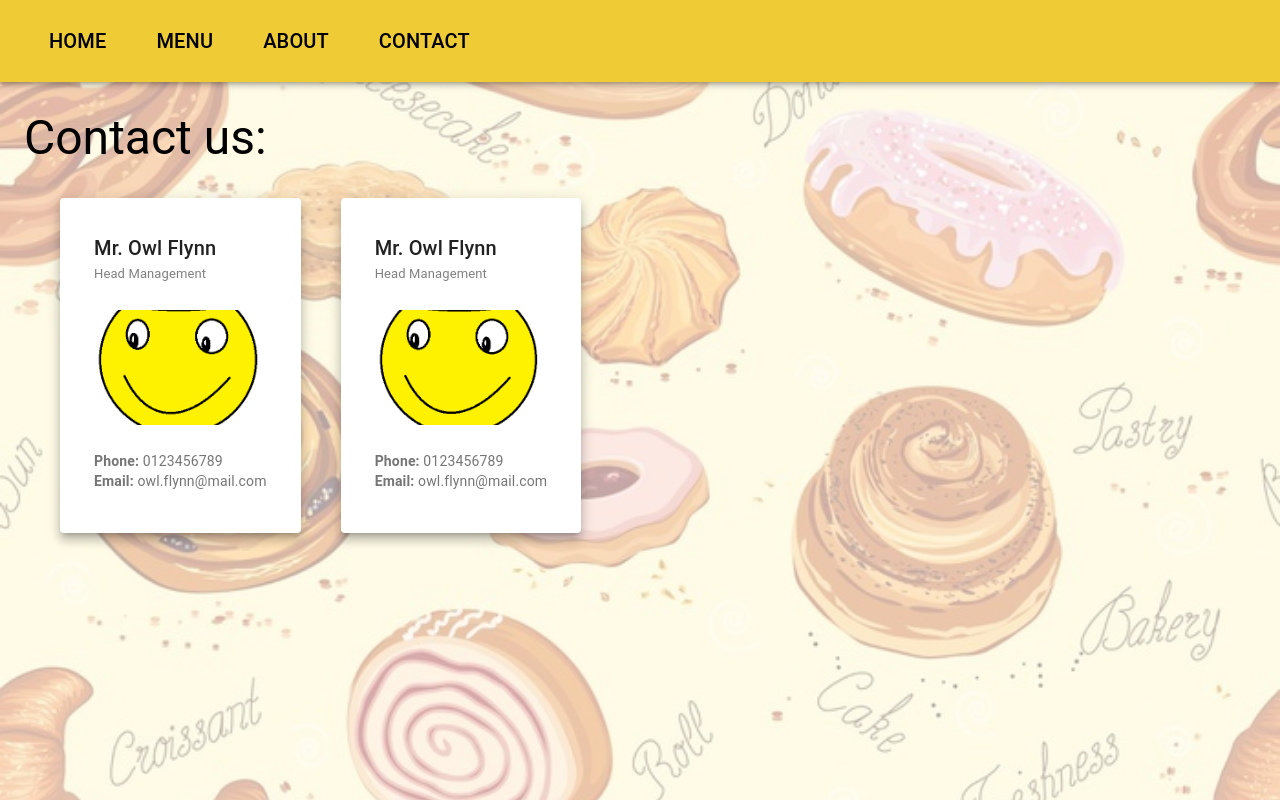
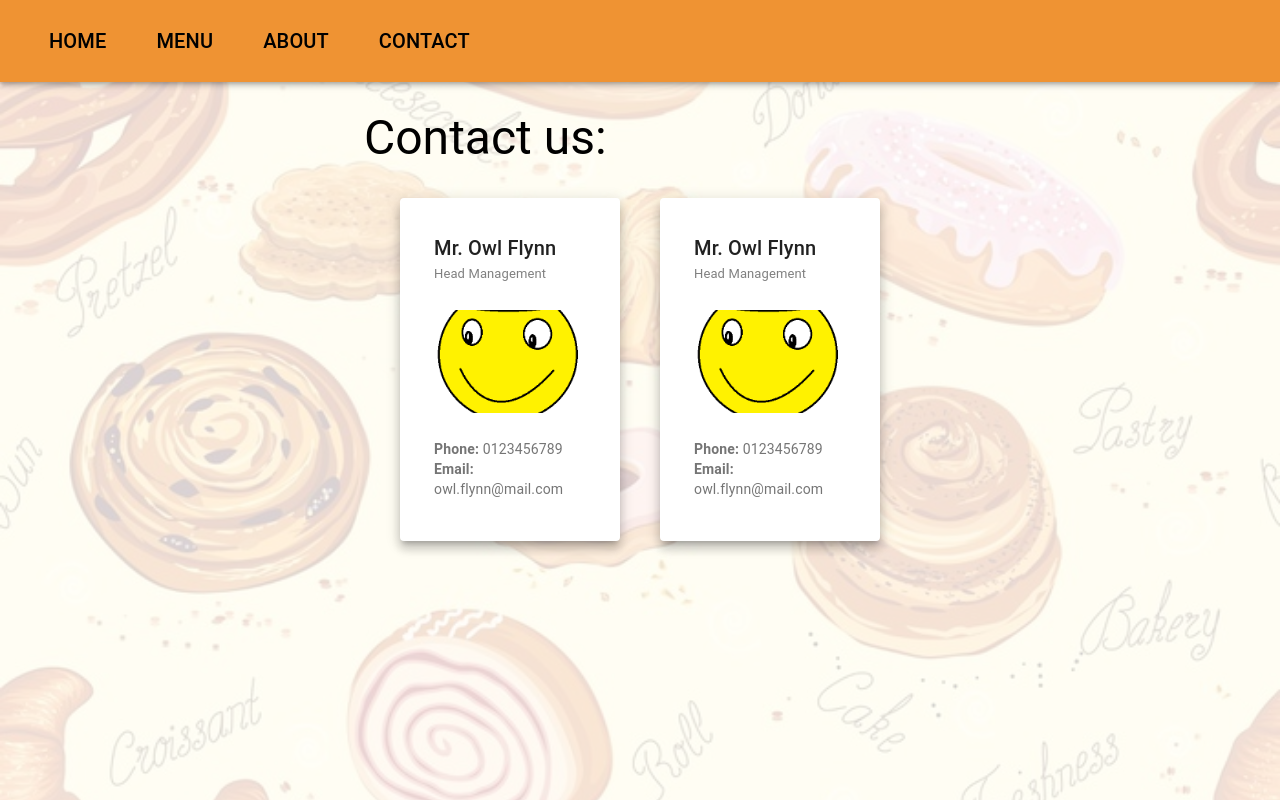
Before and after one commit to KingOfTheBeef/web-app, a React (Create React App) app: page /contact in a window 1280 px wide. Built offline with nearby package versions, Linux system fonts and the light colour scheme.

Commit message:
Small aesthetic changes

```diff
--- a/src/App.css
+++ b/src/App.css
@@ -21,7 +21,7 @@ html {
 
 .my-container img {
     width: 100%;
-    opacity: 0.4;
+    opacity: 0.2;
     z-index: -100;
     position: fixed;
 }
--- a/src/components/Contact.js
+++ b/src/components/Contact.js
@@ -31,7 +31,7 @@ const Contact = () => {
 
     const classes = useStyles();
     return (
-        <Container>
+        <Container maxWidth="sm">
             <div style={{padding: "1em"}}/>
             <Typography variant="h3">Contact us:</Typography>
             <br/>
--- a/src/components/Theme.js
+++ b/src/components/Theme.js
@@ -5,7 +5,7 @@ import { createMuiTheme } from '@material-ui/core/styles';
 const theme = createMuiTheme({
     palette: {
         primary: {
-            main: '#efcc36',
+            main: '#ef9333',
             light: '#f3f5a0',
             dark: '#c67400',
             contrastText: '#000000',
```
